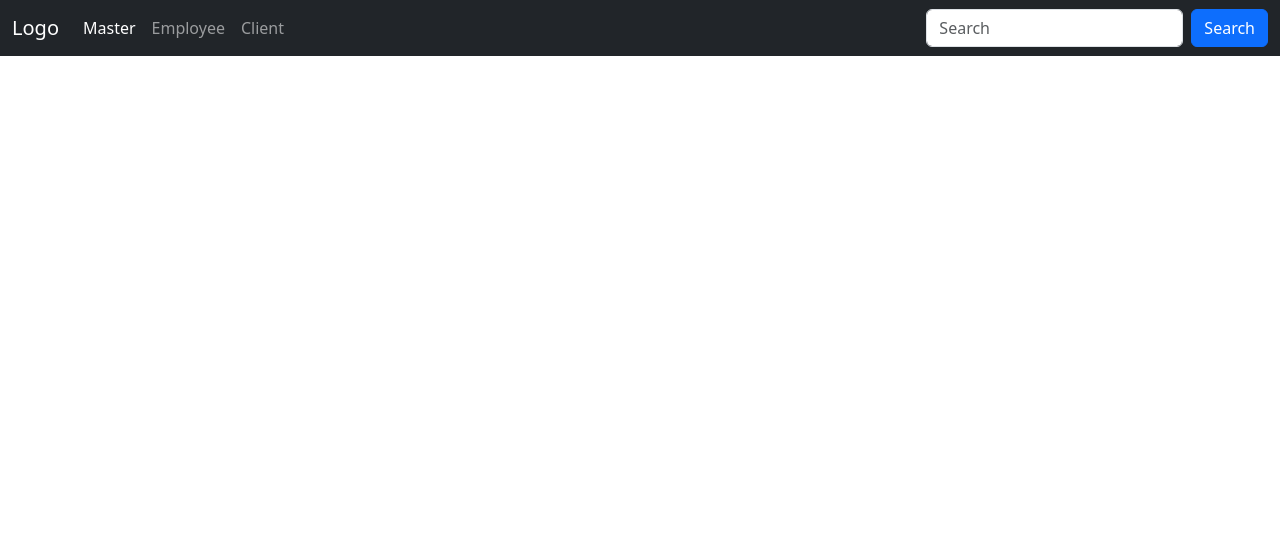
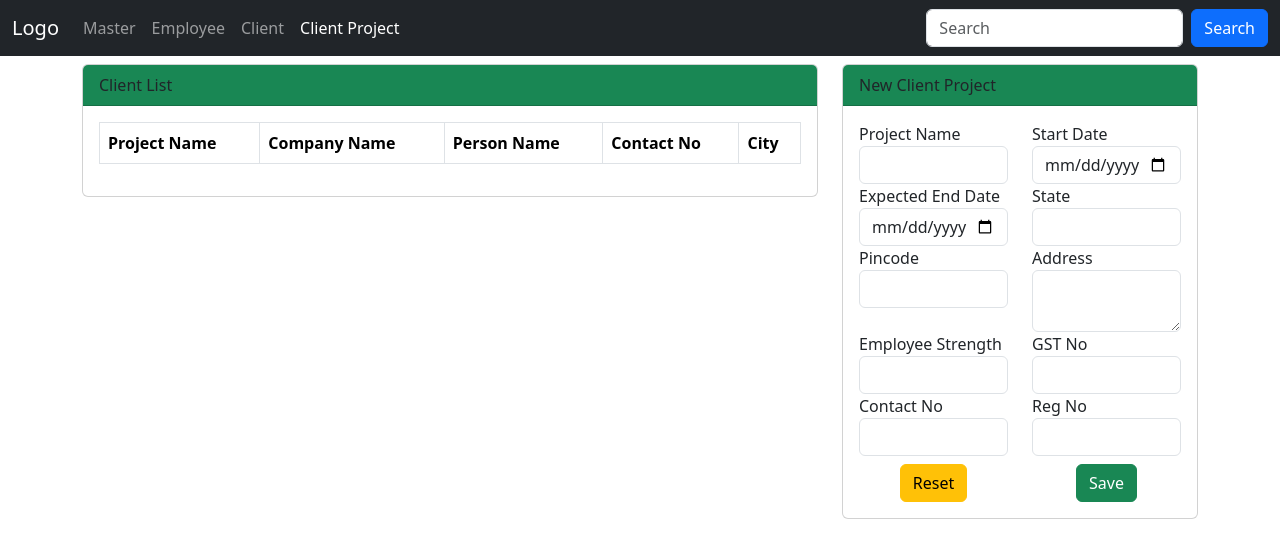
Before and after one commit to ChaitanyaNirf/employeeManagementAngular, an Angular app: page /client-project in a window 1280 px wide. Before the commit this address led to /. Shown: the top 558 px of the page. Built offline with nearby package versions, Linux system fonts and the light colour scheme.

Commit message:
added new component : clientProject

```diff
--- a/src/app/app.component.html
+++ b/src/app/app.component.html
@@ -15,6 +15,9 @@
                 <li class="nav-item">
                     <a class="nav-link" routerLink="/client" routerLinkActive="active">Client</a>
                 </li>
+                <li class="nav-item">
+                    <a class="nav-link" routerLink="/client-project" routerLinkActive="active">Client Project</a>
+                </li>
             </ul>
             <form class="d-flex">
                 <input class="form-control me-2" type="text" placeholder="Search">
--- a/src/app/app.component.ts
+++ b/src/app/app.component.ts
@@ -1,6 +1,5 @@
 import { Component } from '@angular/core';
 import { RouterLink, RouterLinkActive, RouterOutlet } from '@angular/router';
-import { MasterComponent } from './components/master/master.component';
 
 @Component({
   selector: 'app-root',
--- a/src/app/app.routes.ts
+++ b/src/app/app.routes.ts
@@ -2,6 +2,7 @@ import { Routes } from '@angular/router';
 import { MasterComponent } from './components/master/master.component';
 import { EmployeeComponent } from './components/employee/employee.component';
 import { ClientComponent } from './components/client/client.component';
+import { ClientProjectComponent } from './components/client-project/client-project.component';
 
 export const routes: Routes = [
     {
@@ -20,5 +21,9 @@ export const routes: Routes = [
     {
         path: 'client',
         component: ClientComponent
+    },
+    {
+        path: 'client-project',
+        component: ClientProjectComponent
     }
 ];
--- /dev/null
+++ b/src/app/components/client-project/client-project.component.html
@@ -0,0 +1,102 @@
+<div class="row">
+    <div class="col-8">
+        <div class="card">
+            <div class="card-header bg-success">
+                Client List
+            </div>
+            <div class="card-body">
+                <table class="table table-bordered table-striped">
+                    <thead>
+                        <tr>
+                            <th>Project Name</th>
+                            <th>Company Name</th>
+                            <th>Person Name</th>
+                            <th>Contact No</th>
+                            <th>City</th>
+                        </tr>
+                    </thead>
+                    <tbody>
+                        <!-- @for (client of clientList; track $index) {
+                            <tr>
+                                <td>{{$index+1}}</td>
+                                <td>{{client.companyName}}</td>
+                                <td>{{client.contactPersonName}}</td>
+                                <td>{{client.contactNo}}</td>
+                                <td>{{client.city}}</td>
+                                <td>
+                                    <div class="row pt-2">
+                                        <button type="button" class = "btn btn-primary" (click)="updateClient(client)">Update</button> <br>
+                                    </div>
+                                    <div class="row pt-2">
+                                        <button type="button" class = "btn btn-danger" (click)="deleteClient(client.clientId)">Delete</button> <br>
+                                    </div>
+                                </td>
+                            </tr>
+                        } -->
+                    </tbody>
+                </table>
+            </div>
+        </div>
+    </div>
+    <div class="col-4">
+        <div class="card">
+            <div class="card-header bg-success">
+                New Client Project
+            </div>
+            <div class="card-body">
+                <form #form="ngForm">
+                    <div class="row">
+                        <div class="col-6">
+                            <label for="">Project Name</label>
+                            <input type="text"  class="form-control">
+                        </div>
+                        <div class="col-6">
+                            <label for="">Start Date</label>
+                            <input type="date"  class="form-control">
+                        </div>
+                        <div class="col-6">
+                            <label for="">Expected End Date</label>
+                            <input type="date"  class="form-control">
+                        </div>
+                        <div class="col-6">
+                            <label for="">State</label>
+                            <input type="text" class="form-control">
+                        </div>
+                        <div class="col-6">
+                            <label for="">Pincode</label>
+                            <input type="text" class="form-control">
+                        </div>
+                        <div class="col-6">
+                            <label for="">Address</label>
+                            <textarea class="form-control"></textarea>
+                        </div>
+                        <div class="col-6">
+                            <label for="">Employee Strength</label>
+                            <input type="text"  class="form-control">
+                        </div>
+                        <div class="col-6">
+                            <label for="">GST No</label>
+                            <input type="text" class="form-control">
+                        </div>
+                        <div class="col-6">
+                            <label for="">Contact No</label>
+                            <input type="text"  class="form-control">
+                        </div>
+                        <div class="col-6">
+                            <label for="">Reg No</label>
+                            <input type="text" class="form-control">
+                        </div>
+                    </div>
+                    <div class="row pt-2">
+                        <div class="col-6 text-center">
+                            <button class="btn btn-warning" type="button" >Reset</button>
+                        </div>
+                        <div class="col-6 text-center">
+                            <button class="btn btn-success" [disabled]="form.invalid" type="submit">Save</button>
+                        </div>
+                    </div>
+                </form>
+            </div>
+        </div>
+    </div>
+</div>
--- a/src/app/services/client/client.service.ts
+++ b/src/app/services/client/client.service.ts
@@ -10,7 +10,7 @@ import { environment } from '../../../environments/environment';
 })
 export class ClientService {
 
-  constructor(private httpclient: HttpClient) {
+  constructor(private readonly httpclient: HttpClient) {
 
   }
 
```
Also changed, not shown: src/app/components/client-project/client-project.component.ts (added, +13 -0 lines), src/app/components/client-project/client-project.component.css (added), 1 other file (tests, documents, lock files or other folders).
